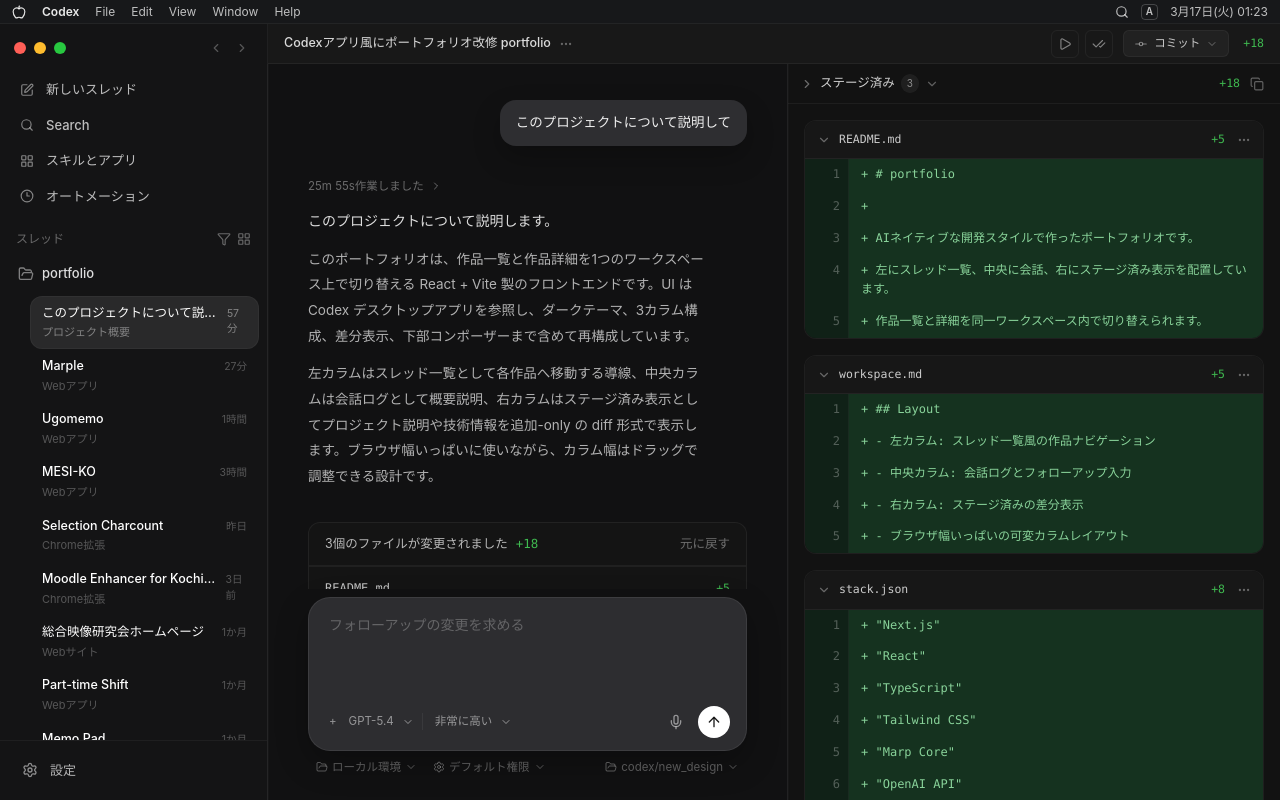
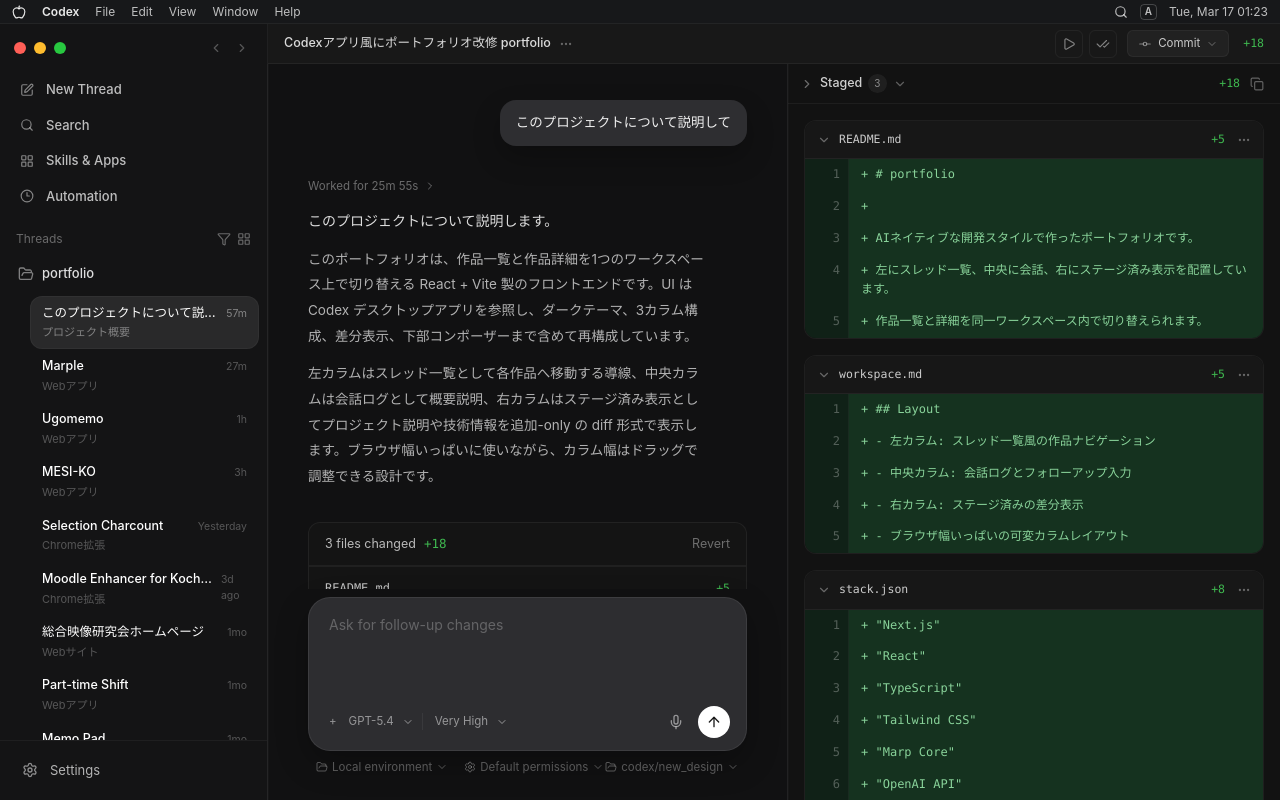
Before and after one commit to masaking-alt/portfolio, a React (Vite) app: page / in a window 1280 px wide. Built offline with nearby package versions, Linux system fonts and the light colour scheme.

Commit message:
`style: Codex風UI文言の英語化`

```diff
--- a/src/App.jsx
+++ b/src/App.jsx
@@ -23,10 +23,10 @@
 import { works } from './works';
 
 const navigationItems = [
-  { label: '新しいスレッド', icon: SquarePen },
+  { label: 'New Thread', icon: SquarePen },
   { label: 'Search', icon: Search },
-  { label: 'スキルとアプリ', icon: LayoutGrid },
-  { label: 'オートメーション', icon: Clock3 },
+  { label: 'Skills & Apps', icon: LayoutGrid },
+  { label: 'Automation', icon: Clock3 },
 ];
 
 const homeProject = {
@@ -43,13 +43,14 @@
 
 function formatCurrentTimestamp() {
   const now = new Date();
-  const dayLabel = ['日', '月', '火', '水', '木', '金', '土'][now.getDay()];
-  return `${now.getMonth() + 1}月${now.getDate()}日(${dayLabel}) ${padTwoDigits(now.getHours())}:${padTwoDigits(now.getMinutes())}`;
+  const weekday = ['Sun', 'Mon', 'Tue', 'Wed', 'Thu', 'Fri', 'Sat'][now.getDay()];
+  const month = ['Jan', 'Feb', 'Mar', 'Apr', 'May', 'Jun', 'Jul', 'Aug', 'Sep', 'Oct', 'Nov', 'Dec'][now.getMonth()];
+  return `${weekday}, ${month} ${now.getDate()} ${padTwoDigits(now.getHours())}:${padTwoDigits(now.getMinutes())}`;
 }
 
 function formatThreadTime(index) {
-  const labels = ['27分', '1時間', '3時間', '昨日', '3日前', '1か月', '1か月'];
-  return labels[index] ?? '1か月';
+  const labels = ['27m', '1h', '3h', 'Yesterday', '3d ago', '1mo', '1mo'];
+  return labels[index] ?? '1mo';
 }
 
 function splitTextLines(text, width = 26) {
@@ -184,7 +185,7 @@
       </div>
 
       <div className="mt-3 flex items-center justify-between px-4 text-[12px] text-white/36">
-        <span>スレッド</span>
+        <span>Threads</span>
         <div className="flex items-center gap-1.5">
           <Filter className="h-3.5 w-3.5" />
           <LayoutGrid className="h-3.5 w-3.5" />
@@ -211,7 +212,7 @@
               プロジェクト概要
             </div>
           </div>
-          <span className={`pt-0.5 text-[10.5px] ${isHomeSelected ? 'text-white/42' : 'text-white/28'}`}>57分</span>
+          <span className={`pt-0.5 text-[10.5px] ${isHomeSelected ? 'text-white/42' : 'text-white/28'}`}>57m</span>
         </Link>
 
         {works.map((work, index) => {
@@ -244,7 +245,7 @@
           className="flex w-full items-center gap-3 rounded-lg px-2.5 py-2 text-left text-[13px] text-white/68 transition hover:bg-white/[0.045] hover:text-white"
         >
           <Settings className="h-4 w-4 text-white/52" />
-          <span>設定</span>
+          <span>Settings</span>
         </button>
       </div>
     </aside>
@@ -293,7 +294,7 @@
           className="ml-1 flex items-center gap-1.5 rounded-md border border-white/[0.05] bg-white/[0.04] px-2.5 py-1 text-[11.5px] text-white/76 hover:bg-white/[0.06]"
         >
           <GitCommitHorizontal className="h-3.5 w-3.5 text-white/44" />
-          <span>コミット</span>
+          <span>Commit</span>
           <ChevronDown className="h-3 w-3 text-white/34" />
         </button>
         <span className="ml-2 font-mono text-[11.5px] text-[#3fb950]">+{addedCount}</span>
@@ -309,11 +310,11 @@
     <div className="mt-8 overflow-hidden rounded-xl border border-white/[0.06] bg-[#141414]">
       <div className="flex items-center justify-between border-b border-white/[0.05] px-4 py-3 text-[12.5px]">
         <div className="flex items-center gap-2 text-white/70">
-          <span>{diffEntries.length}個のファイルが変更されました</span>
+          <span>{diffEntries.length} files changed</span>
           <span className="font-mono text-[#3fb950]">+{totalAddedLines}</span>
         </div>
         <button type="button" className="text-white/38 hover:text-white/70">
-          元に戻す
+          Revert
         </button>
       </div>
 
@@ -332,14 +333,14 @@
     <div className="px-5 pb-6 pt-2 lg:px-10">
       <div className="mx-auto max-w-[820px]">
         <div className="rounded-[22px] border border-white/[0.08] bg-[#2d2d30] px-4 py-3 shadow-[0_12px_32px_rgba(0,0,0,0.28)]">
-          <div className="min-h-[72px] px-1 pt-1 text-[14px] text-white/26">フォローアップの変更を求める</div>
+          <div className="min-h-[72px] px-1 pt-1 text-[14px] text-white/26">Ask for follow-up changes</div>
 
           <div className="mt-3 flex items-center justify-between pt-3">
             <div className="flex items-center gap-2 text-[11.5px] text-white/50">
               <button type="button" className="rounded-md p-1 hover:bg-white/[0.06]">+</button>
               <span>GPT-5.4</span>
               <ChevronDown className="h-3 w-3" />
-              <span className="border-l border-white/[0.06] pl-3">非常に高い</span>
+              <span className="border-l border-white/[0.06] pl-3">Very High</span>
               <ChevronDown className="h-3 w-3" />
             </div>
 
@@ -358,12 +359,12 @@
           <div className="flex items-center gap-4">
             <span className="flex items-center gap-1">
               <FolderOpen className="h-3 w-3" />
-              ローカル環境
+              Local environment
               <ChevronDown className="h-3 w-3" />
             </span>
             <span className="flex items-center gap-1">
               <Settings className="h-3 w-3" />
-              デフォルト権限
+              Default permissions
               <ChevronDown className="h-3 w-3" />
             </span>
           </div>
@@ -427,7 +428,7 @@
 
           <div className="mt-8">
             <div className="mb-3 flex items-center gap-1.5 text-[11.5px] text-white/38">
-              <span>25m 55s作業しました</span>
+              <span>Worked for 25m 55s</span>
               <ChevronRight className="h-3 w-3" />
             </div>
 
@@ -510,7 +511,7 @@
       <div className="flex h-10 items-center justify-between border-b border-white/[0.05] px-3">
         <div className="flex items-center gap-1.5 text-white/80">
           <ChevronRight className="h-3.5 w-3.5 text-white/38" />
-          <span className="text-[12.5px] font-medium">ステージ済み</span>
+          <span className="text-[12.5px] font-medium">Staged</span>
           <span className="rounded-full bg-white/[0.06] px-1.5 py-0.5 text-[10px] text-white/48">{diffEntries.length}</span>
           <ChevronDown className="h-3.5 w-3.5 text-white/32" />
         </div>
```
